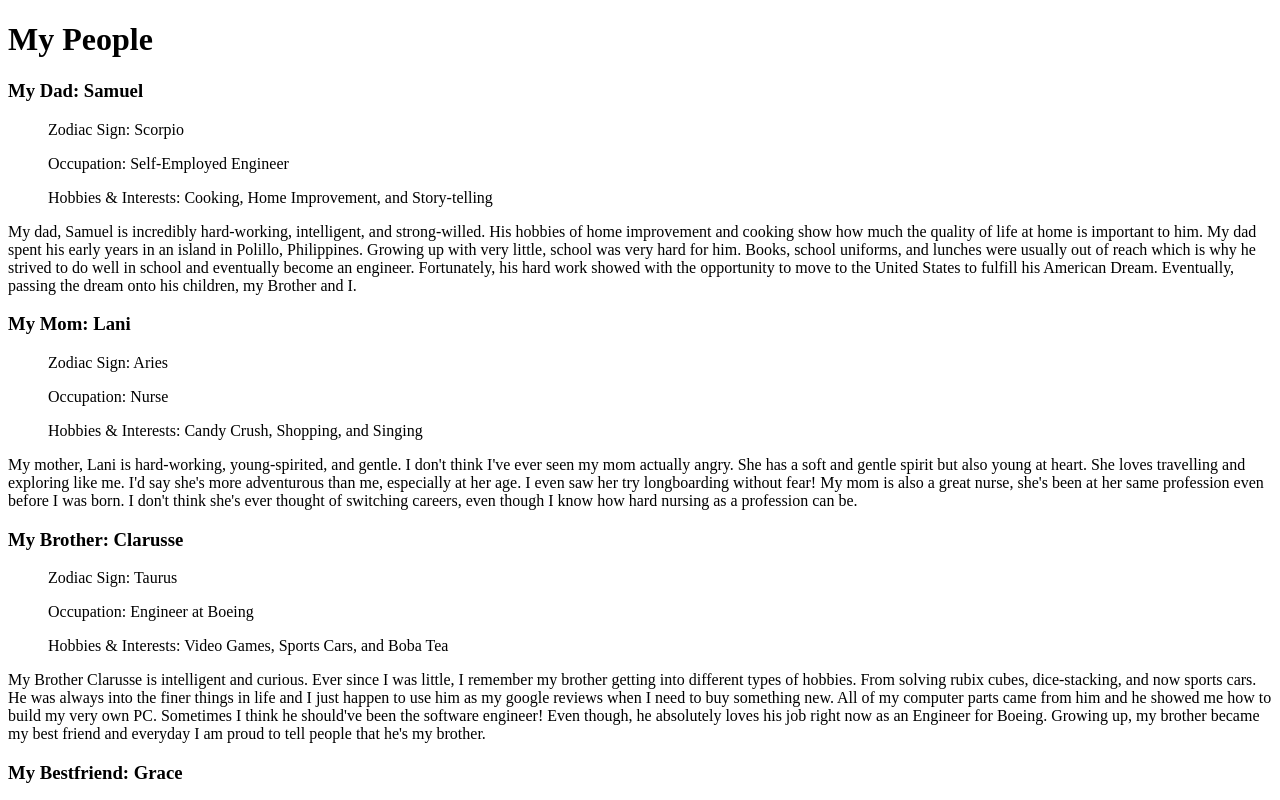
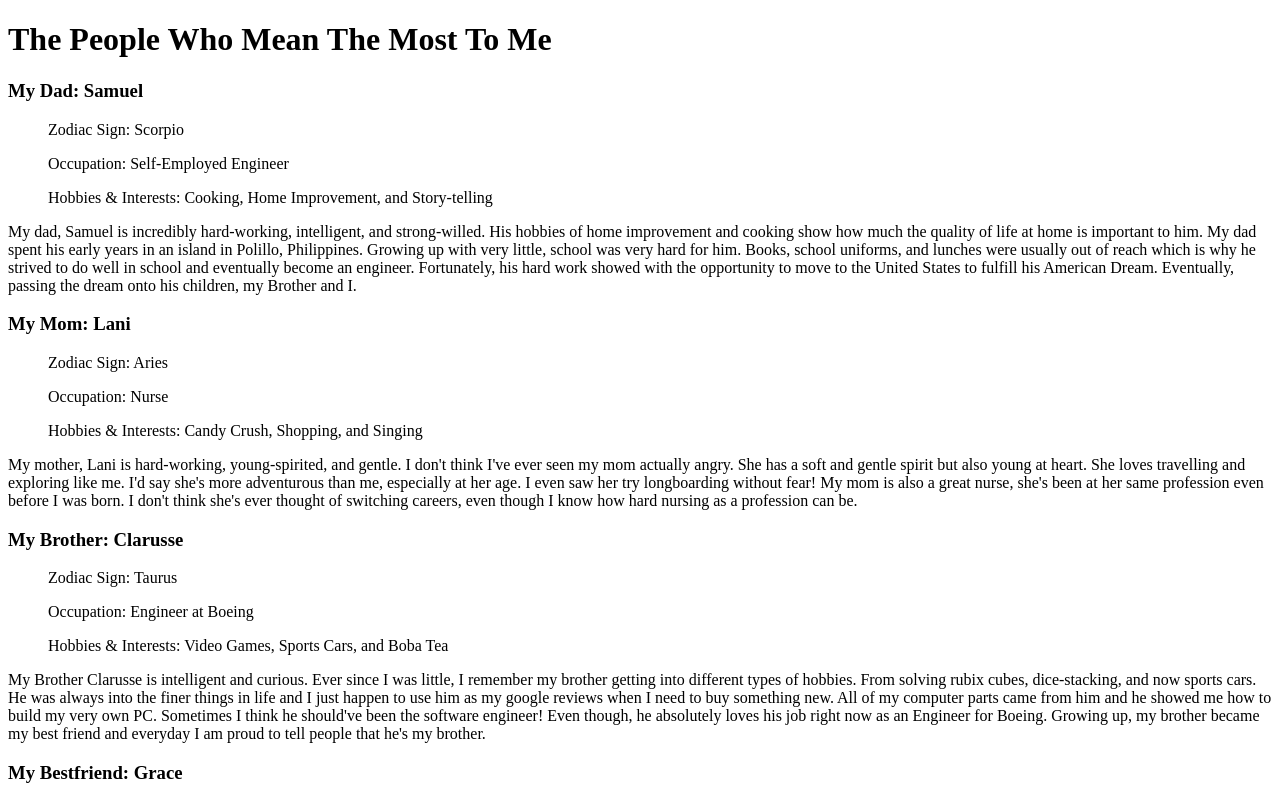
Before and after one commit to STL-WomenPlus-WebDev-March2023/js-assignment-4-html-me-something-Caymil97, a website: page index.html in a window 1280 px wide. Shown: the top 800 px of the page. Drawn offline with Linux system fonts and the light colour scheme.

Commit message:
changed title

```diff
--- a/index.html
+++ b/index.html
@@ -1,11 +1,11 @@
 <!DOCTYPE html>
 <html>
    <head>
-      <title>My Web Page</title>
+      <title>The People That Mean The Most To Me</title>
    </head>
    <body>
       <!-- Write your HTML in this file! -->
-   <h1>My People</h1>
+   <h1>The People Who Mean The Most To Me</h1>
    <main>
    <article>
       <h3>My Dad:&nbsp;Samuel</h3>
```
